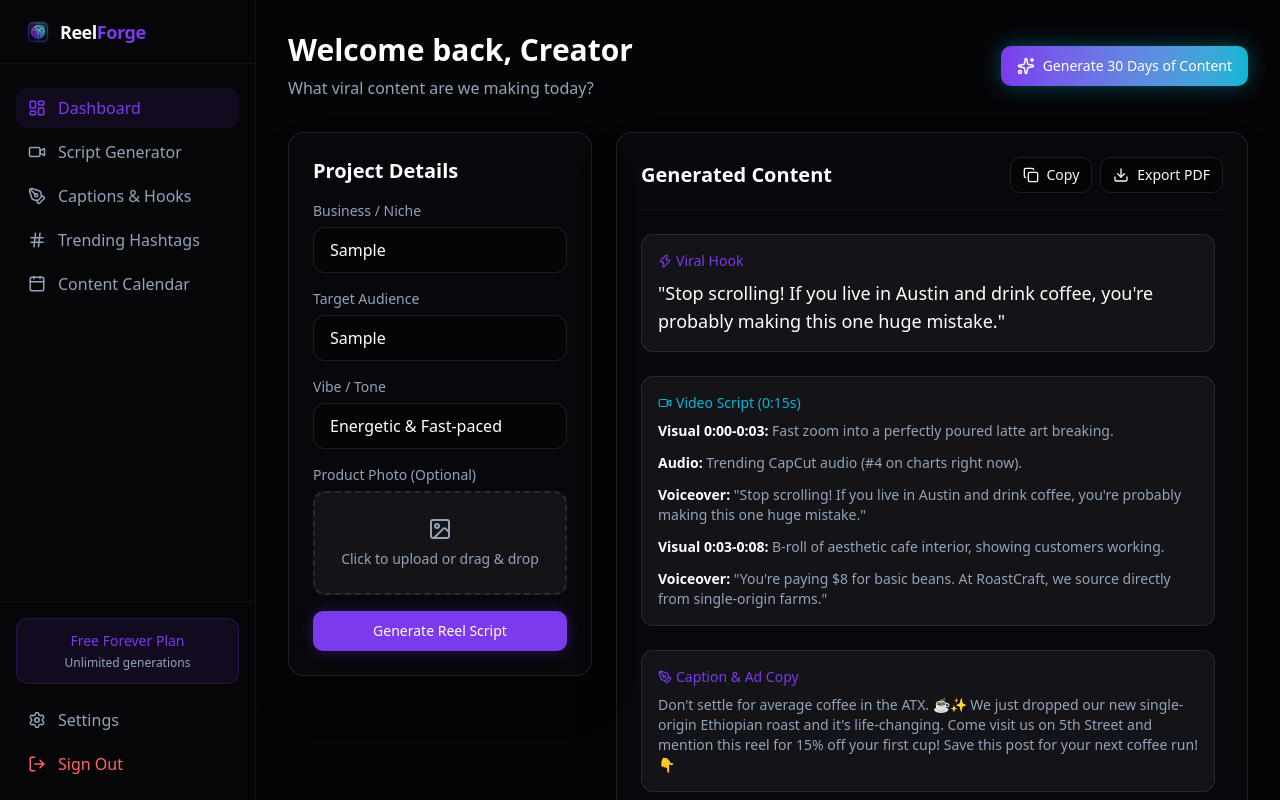
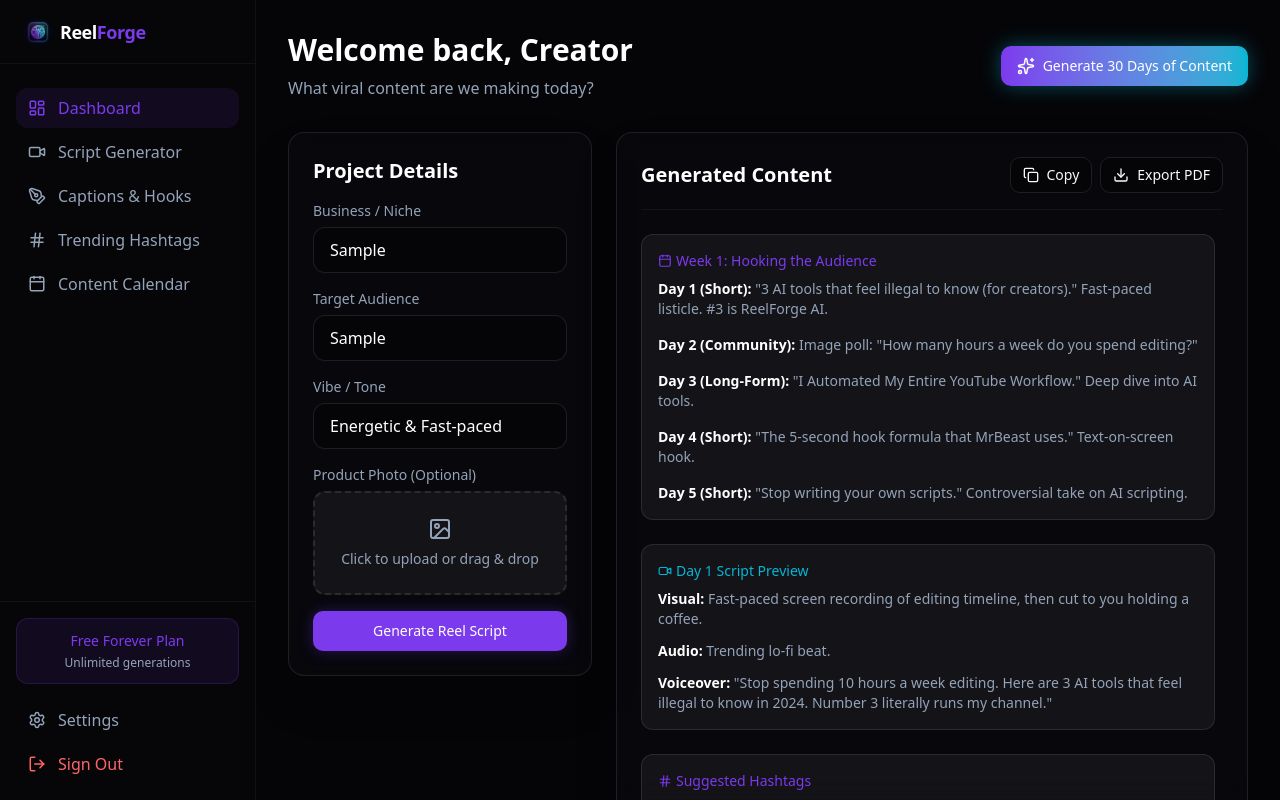
Before and after one commit to Madhav2527/reelforge-ai, a Next.js app: page /reelforge-ai/dashboard in a window 1280 px wide. Both pictures are taken after typing "Sample", "Sample" into the empty fields and a click on the button "Generate 30 Days of Content". Built offline with nearby package versions, Linux system fonts and the light colour scheme.

Commit message:
feat: integrate 30-day content calendar into dashboard

```diff
--- a/src/app/dashboard/page.tsx
+++ b/src/app/dashboard/page.tsx
@@ -101,36 +101,29 @@ export default function DashboardPage() {
             ) : result ? (
               <div className="flex-1 overflow-y-auto space-y-6 pr-2">
                 <div className="p-4 rounded-xl bg-white/5 border border-white/10">
-                  <h3 className="text-sm font-medium text-primary mb-2 flex items-center"><Zap size={14} className="mr-1"/> Viral Hook</h3>
-                  <p className="text-white text-lg font-medium">"Stop scrolling! If you live in Austin and drink coffee, you're probably making this one huge mistake."</p>
-                </div>
-
-                <div className="p-4 rounded-xl bg-white/5 border border-white/10">
-                  <h3 className="text-sm font-medium text-secondary mb-2 flex items-center"><Video size={14} className="mr-1"/> Video Script (0:15s)</h3>
-                  <div className="space-y-3 text-sm text-muted-foreground">
-                    <p><strong className="text-white">Visual 0:00-0:03:</strong> Fast zoom into a perfectly poured latte art breaking.</p>
-                    <p><strong className="text-white">Audio:</strong> Trending CapCut audio (#4 on charts right now).</p>
-                    <p><strong className="text-white">Voiceover:</strong> "Stop scrolling! If you live in Austin and drink coffee, you're probably making this one huge mistake."</p>
-                    <p><strong className="text-white">Visual 0:03-0:08:</strong> B-roll of aesthetic cafe interior, showing customers working.</p>
-                    <p><strong className="text-white">Voiceover:</strong> "You're paying $8 for basic beans. At RoastCraft, we source directly from single-origin farms."</p>
+                  <h3 className="text-sm font-medium text-primary mb-2 flex items-center"><Calendar size={14} className="mr-1"/> Week 1: Hooking the Audience</h3>
+                  <div className="space-y-4 text-sm text-muted-foreground">
+                    <p><strong className="text-white">Day 1 (Short):</strong> "3 AI tools that feel illegal to know (for creators)." Fast-paced listicle. #3 is ReelForge AI.</p>
+                    <p><strong className="text-white">Day 2 (Community):</strong> Image poll: "How many hours a week do you spend editing?"</p>
+                    <p><strong className="text-white">Day 3 (Long-Form):</strong> "I Automated My Entire YouTube Workflow." Deep dive into AI tools.</p>
+                    <p><strong className="text-white">Day 4 (Short):</strong> "The 5-second hook formula that MrBeast uses." Text-on-screen hook.</p>
+                    <p><strong className="text-white">Day 5 (Short):</strong> "Stop writing your own scripts." Controversial take on AI scripting.</p>
                   </div>
                 </div>
 
                 <div className="p-4 rounded-xl bg-white/5 border border-white/10">
-                  <h3 className="text-sm font-medium text-primary mb-2 flex items-center"><PenTool size={14} className="mr-1"/> Caption & Ad Copy</h3>
-                  <p className="text-sm text-muted-foreground whitespace-pre-line">
-                    Don't settle for average coffee in the ATX. ☕️✨
-
-                    We just dropped our new single-origin Ethiopian roast and it's life-changing. Come visit us on 5th Street and mention this reel for 15% off your first cup!
-
-                    Save this post for your next coffee run! 👇
-                  </p>
+                  <h3 className="text-sm font-medium text-secondary mb-2 flex items-center"><Video size={14} className="mr-1"/> Day 1 Script Preview</h3>
+                  <div className="space-y-3 text-sm text-muted-foreground">
+                    <p><strong className="text-white">Visual:</strong> Fast-paced screen recording of editing timeline, then cut to you holding a coffee.</p>
+                    <p><strong className="text-white">Audio:</strong> Trending lo-fi beat.</p>
+                    <p><strong className="text-white">Voiceover:</strong> "Stop spending 10 hours a week editing. Here are 3 AI tools that feel illegal to know in 2024. Number 3 literally runs my channel."</p>
+                  </div>
                 </div>
 
                 <div className="p-4 rounded-xl bg-white/5 border border-white/10">
-                  <h3 className="text-sm font-medium text-secondary mb-2 flex items-center"><Hash size={14} className="mr-1"/> Hashtags</h3>
+                  <h3 className="text-sm font-medium text-primary mb-2 flex items-center"><Hash size={14} className="mr-1"/> Suggested Hashtags</h3>
                   <p className="text-sm text-muted-foreground">
-                    #AustinCoffee #ATXLife #CoffeeRoasters #SpecialtyCoffee #AustinEats #TexasCoffee
+                    #CreatorEconomy #AItools #YouTubeGrowth #ContentCreator #ReelForgeAI
                   </p>
                 </div>
               </div>
```
Also changed, not shown: 1 other file (tests, documents, lock files or other folders).
